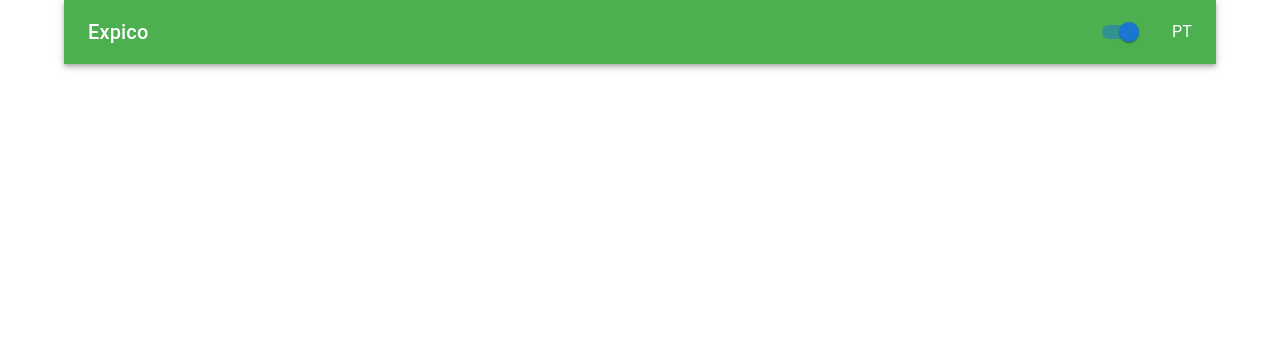
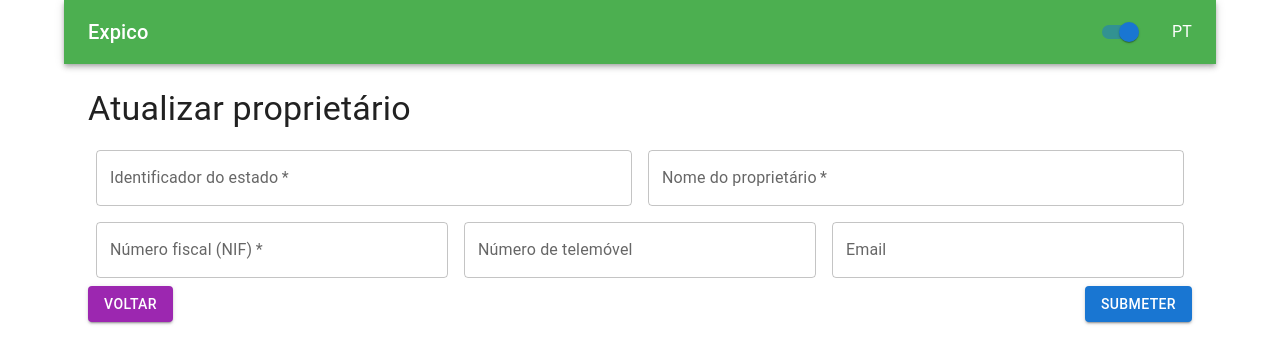
Before and after one commit to danielrjorge/expico, a React (Create React App) app in the folder frontend/: page /update-owner in a window 1280 px wide. Before the commit this address had no page. Shown: the top 364 px of the page. Built offline with nearby package versions, Linux system fonts and the light colour scheme.

Commit message:
added update button and form for owner. added delete button and functionality to owner list as well

```diff
--- a/frontend/src/App.js
+++ b/frontend/src/App.js
@@ -10,6 +10,7 @@ import GetAllBovines from './pages/GetAllBovines';
 import UpdateBovine from './pages/UpdateBovine';
 import AddOwner from './pages/AddOwner';
 import GetAllOwners from './pages/GetAllOwners';
+import UpdateOwner from './pages/UpdateOwner';
 
 const App = () => (
   <LanguageProvider>
@@ -24,6 +25,7 @@ const App = () => (
           <Route path="/update-bovine" element={<UpdateBovine />} />
           <Route path="/get-all-bovines" element={<GetAllBovines />} />
           <Route path="/add-owner" element={<AddOwner />} />
+          <Route path="/update-owner" element={<UpdateOwner />} />
           <Route path="/get-all-owners" element={<GetAllOwners />} />
           {/* Define other routes here */}
         </Routes>
--- a/frontend/src/components/BovineList.js
+++ b/frontend/src/components/BovineList.js
@@ -11,7 +11,7 @@ import { Link } from "react-router-dom";
 
 import Paper from "@mui/material/Paper";
 import { Box } from "@mui/material";
-import DeleteAlertDialog from "./DeleteAlertDialog";
+import DeleteBovineAlertDialog from "./DeleteBovineAlertDialog";
 
 export default function BovineList({ bovineDataArray }) {
   const { translations } = useLanguage();
@@ -49,9 +49,9 @@ export default function BovineList({ bovineDataArray }) {
       // color
       case "PRETO":
         return translations.black;
-      case "WHITE":
+      case "BRANCO":
         return translations.white;
-      case "RED":
+      case "VERMELHO":
         return translations.red;
       default:
         return value;
@@ -143,7 +143,7 @@ export default function BovineList({ bovineDataArray }) {
                     {translations.update}
                   </Button>
                 </Link>
-                <DeleteAlertDialog bovineCode={row.bovineCode} />
+                <DeleteBovineAlertDialog bovineCode={row.bovineCode} />
               </Box>
             </TableRow>
           ))}
--- /dev/null
+++ b/frontend/src/components/DeleteBovineAlertDialog.js
@@ -0,0 +1,71 @@
+import React from "react";
+import Button from '@mui/material/Button';
+import Dialog from '@mui/material/Dialog';
+import DialogActions from '@mui/material/DialogActions';
+import DialogContent from '@mui/material/DialogContent';
+import DialogContentText from '@mui/material/DialogContentText';
+import DialogTitle from '@mui/material/DialogTitle';
+import { useLanguage } from "../contexts/LanguageContext";
+import { useNavigate } from "react-router-dom";
+
+import { deleteBovine } from "../services/api/api";
+
+export default function DeleteBovineAlertDialog( {bovineCode} ) {
+  const [open, setOpen] = React.useState(false);
+  const { translations } = useLanguage();
+  const navigate = useNavigate();
+
+  const handleClickOpen = () => {
+    setOpen(true);
+  };
+
+  const handleClose = () => {
+    setOpen(false);
+  };
+
+  const handleCloseAndDelete = () => {
+    handleDelete();
+    window.location.reload(false);
+    setOpen(false);
+  };
+
+  const handleDelete = async () => {
+    try {
+      await deleteBovine(bovineCode);
+      setTimeout(() => navigate("/get-all-bovines"), 2000); // Navigate back to home after 2 seconds
+      console.log("Bovine with code " + bovineCode + " deleted succefully!");
+    } catch (error) {
+      console.log(error)
+      console.log("Failed to delete bovine with code " + bovineCode);
+    }
+  }
+
+  return (
+    <React.Fragment>
+      <Button variant="contained" color="error" onClick={handleClickOpen}>
+        {translations.delete}
+      </Button>
+      <Dialog
+        open={open}
+        onClose={handleClose}
+        aria-labelledby="alert-dialog-title"
+        aria-describedby="alert-dialog-description"
+      >
+        <DialogTitle id="alert-dialog-title">
+          {translations.confirmDeleteBovine + bovineCode}
+        </DialogTitle>
+        <DialogContent>
+          <DialogContentText id="alert-dialog-description">
+            {translations.thisActionCannotBeUndone}
+          </DialogContentText>
+        </DialogContent>
+        <DialogActions>
+          <Button onClick={handleClose}>{translations.cancel}</Button>
+          <Button type='button' onClick={handleCloseAndDelete} autoFocus>
+            {translations.delete}
+          </Button>
+        </DialogActions>
+      </Dialog>
+    </React.Fragment>
+  );
+}
--- a/frontend/src/constants/translations.js
+++ b/frontend/src/constants/translations.js
@@ -10,12 +10,18 @@ const translations = {
       getAllOwners: 'Get All Owners',
       ownerAdded: ' was added successfully',
       failedToAddOwner: 'Error creating a new owner!',
+      ownerUpdated: 'Owner was updated!',
+      failedToUpdateOwner: 'Failed to update owner!',
+      updateOwner: 'Update owner',
       ownerName: "Owner's name",
       ownerGovId: "Owner's governement ID",
       ownerNIF: 'Fiscal number',
       cellNumber: 'Cell number',
       email: 'Email',
       owners: 'Owners',
+      confirmDeleteOwner: 'Are yo sure you want to delete the owner with NIF ',
+      ownerDeletedSuccessfully: 'The owner was deleted successfully!',
+      failedToDeleteOwner: 'Failed to delete owner!',
       // land
       addLand: 'Add Land',
       getAllLands: 'Get All Lands',
@@ -80,12 +86,18 @@ const translations = {
       getAllOwners: 'Obter Todos os Proprietários',
       ownerAdded: ' foi adicionado com sucesso!',
       failedToAddOwner: 'Erro ao criar um novo proprietário!',
+      ownerUpdated: 'O propritário foi atualizado!',
+      failedToUpdateOwner: 'Erro ao atualizar o proprietário!',
+      updateOwner: 'Atualizar proprietário',
       ownerName: 'Nome do proprietário',
       ownerGovId: 'Identificador do estado',
       ownerNIF: 'Número fiscal (NIF)',
       cellNumber: 'Número de telemóvel',
       email: 'Email',
       owners: 'Proprietários',
+      confirmDeleteOwner: 'Tem a certeza que pretende apagar o proprietário com o NIF ',
+      ownerDeletedSuccessfully: 'O proprietáro foi apagado com successo!',
+      failedToDeleteOwner: 'Erro ao apagar o proprietário!',
       // Terrenos
       addLand: 'Adicionar Terreno',
       getAllLands: 'Obter Todos os Terrenos',
@@ -103,7 +115,7 @@ const translations = {
       failedToUpdateBovine: 'Falha ao atualizar os dados do bovino, por favor verifique os dados e tente novamente.',
       confirmDeleteBovine: 'Tem a certeza que pretende apagar o bovino com o código ',
       thisActionCannotBeUndone: 'Atencao! Esta accao nao poderá ser revertida!',
-      bovineDeletedSuccessfully: 'O bovine foi apagado com successo!',
+      bovineDeletedSuccessfully: 'O bovino foi apagado com successo!',
       failedToDeleteBovine: 'Erro ao apagar o bovino!',
       bovineCode: 'Código do Bovino',
       bovineBreed: 'Raça do bovino',
--- a/frontend/src/pages/UpdateBovine.js
+++ b/frontend/src/pages/UpdateBovine.js
@@ -35,6 +35,7 @@ export default function UpdateBovine() {
         setFathersCode(localStorage.getItem('updateBovineFathersCode'))
     }
     setLastKnownOwnerNif(localStorage.getItem('updateBovineLastOwnerNif'))
+
     }, []);
 
   const [bovineCode, setBovineCode] = useState('');
--- /dev/null
+++ b/frontend/src/pages/UpdateOwner.js
@@ -0,0 +1,159 @@
+import React, { useState, useEffect } from "react";
+import {
+  Container,
+  TextField,
+  Button,
+  Box,
+  Typography,
+  Alert,
+} from "@mui/material";
+import { useNavigate } from "react-router-dom";
+import { updateOwner } from "../services/api/api";
+import { useLanguage } from "../contexts/LanguageContext";
+
+const UpdateOwner = () => {
+  const navigate = useNavigate();
+  const { translations } = useLanguage();
+  const [ownerGovId, setOwnerGovId] = useState("");
+  const [ownerName, setOwnerName] = useState("");
+  const [ownerNIF, setOwnerNIF] = useState("");
+  const [ownerCellNumber, setOwnerCellNumber] = useState("");
+  const [ownerEmail, setOwnerEmail] = useState("");
+
+  const [alert, setAlert] = useState({ type: "", message: "" });
+
+  useEffect(() => {
+    setOwnerName(localStorage.getItem('updateOwnerName'));
+    setOwnerGovId(localStorage.getItem('updateOwnerGovId'));
+    setOwnerNIF(localStorage.getItem('updateOwnerNIF'));
+    setOwnerCellNumber(localStorage.getItem('updateOwnerCellNumber'));
+    setOwnerEmail(localStorage.getItem('updateOwnerEmail'));
+  }, [])
+
+  const handleSubmit = async (e) => {
+    e.preventDefault();
+    try {
+      const data = {
+        ownerGovId: ownerGovId,
+        ownerName: ownerName,
+        ownerNIF: ownerNIF,
+        ownerCellNumber: ownerCellNumber,
+        ownerEmail: ownerEmail,
+      };
+
+      await updateOwner(data);
+      setAlert({
+        type: "success",
+        message: ownerName + translations.ownerUpdated,
+      });
+      //setTimeout(() => navigate("/"), 2000); // Navigate back to home after 2 seconds
+    } catch (error) {
+      setAlert({ type: "error", message: translations.failedToUpdateOwner });
+    }
+  };
+
+  return (
+    <Container>
+      <Box sx={{ mt: 3 }}>
+        <Typography variant="h4" gutterBottom>
+          {translations.updateOwner}
+        </Typography>
+        {alert.message && (
+          <Alert severity={alert.type} sx={{ mb: 2 }}>
+            {alert.message}
+          </Alert>
+        )}
+        <form onSubmit={handleSubmit}>
+          <Box
+            sx={{
+              display: "flex",
+              alignItems: "center",
+              "& > :not(style)": { m: 1 },
+            }}
+          >
+            <TextField
+              label={translations.ownerGovId}
+              name={translations.ownerGovId}
+              value={ownerGovId}
+              onChange={(e) => {
+                setOwnerGovId(e.target.value);
+              }}
+              required
+              fullWidth
+              sx={{ mb: 2 }}
+            />
+            <TextField
+              label={translations.ownerName}
+              name={translations.ownerName}
+              value={ownerName}
+              onChange={(e) => {
+                setOwnerName(e.target.value);
+              }}
+              fullWidth
+              required
+              sx={{ mb: 2 }}
+            />
+          </Box>
+
+          <Box
+            sx={{
+              display: "flex",
+              alignItems: "center",
+              "& > :not(style)": { m: 1 },
+            }}
+          >
+            <TextField
+              label={translations.ownerNIF}
+              name={translations.ownerNIF}
+              value={ownerNIF}
+              onChange={(e) => {
+                setOwnerNIF(e.target.value);
+              }}
+              fullWidth
+              required
+              type="number"
+              sx={{ mb: 2 }}
+            />
+
+            <TextField
+              label={translations.cellNumber}
+              name={translations.cellNumber}
+              value={ownerCellNumber}
+              onChange={(e) => {
+                setOwnerCellNumber(e.target.value);
+              }}
+              fullWidth
+              sx={{ mb: 2 }}
+            />
+            <TextField
+              label={translations.email}
+              name={translations.email}
+              value={ownerEmail}
+              onChange={(e) => {
+                setOwnerEmail(e.target.value);
+              }}
+              type="email"
+              fullWidth
+              sx={{ mb: 2 }}
+            />
+          </Box>
+
+          <Box sx={{ display: "flex", justifyContent: "space-between" }}>
+            <Button
+              variant="contained"
+              color="secondary"
+              onClick={() => navigate("/get-all-owners")}
+            >
+              {translations.back}
+            </Button>
+            <Button variant="contained" color="primary" type="submit">
+              {translations.submit}
+            </Button>
+          </Box>
+        </form>
+      </Box>
+    </Container>
+  );
+};
+
+export default UpdateOwner;
--- a/frontend/src/services/api/api.js
+++ b/frontend/src/services/api/api.js
@@ -32,7 +32,7 @@ export const getAllOwners = () => api.get('/owners/');
 export const getOwnerById = (ownerId) => api.get(`/owners/id/${ownerId}`);
 export const getOwnerByNif = (nif) => api.get(`/owners/nif/${nif}`);
 export const addOwner = (newOwnerRequest) => api.post('/owners/', newOwnerRequest);
-export const updateOwner = (updateOwnerRequest) => api.put('/owners', updateOwnerRequest);
+export const updateOwner = (updateOwnerRequest) => api.put('/owners/', updateOwnerRequest);
 export const deleteOwnerByNif = (nif) => api.delete(`/owners/${nif}`);
 
 // Land
```
Also changed, not shown: frontend/src/components/DeleteOwnerAlertDialog.js (renamed from frontend/src/components/DeleteAlertDialog.js, +6 -10 lines), frontend/src/pages/GetAllOwners.js (+12 -2 lines).
